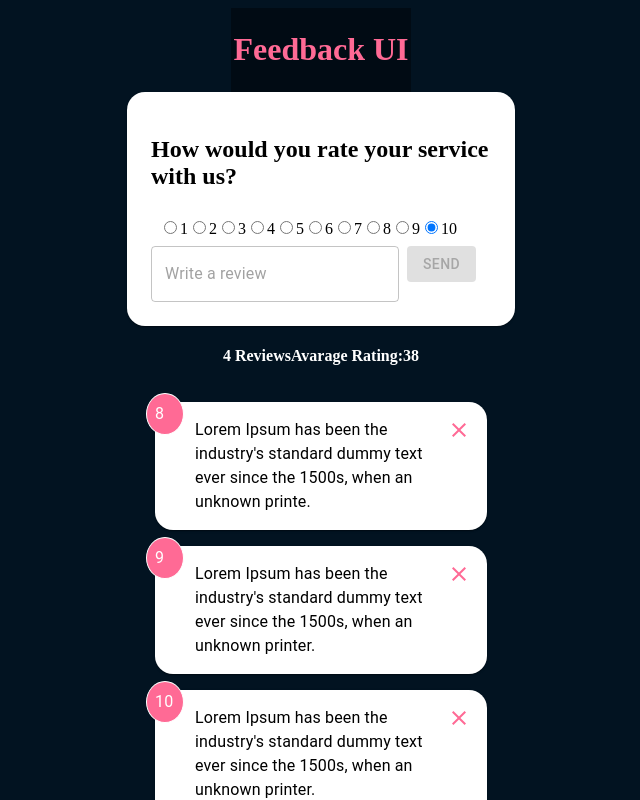
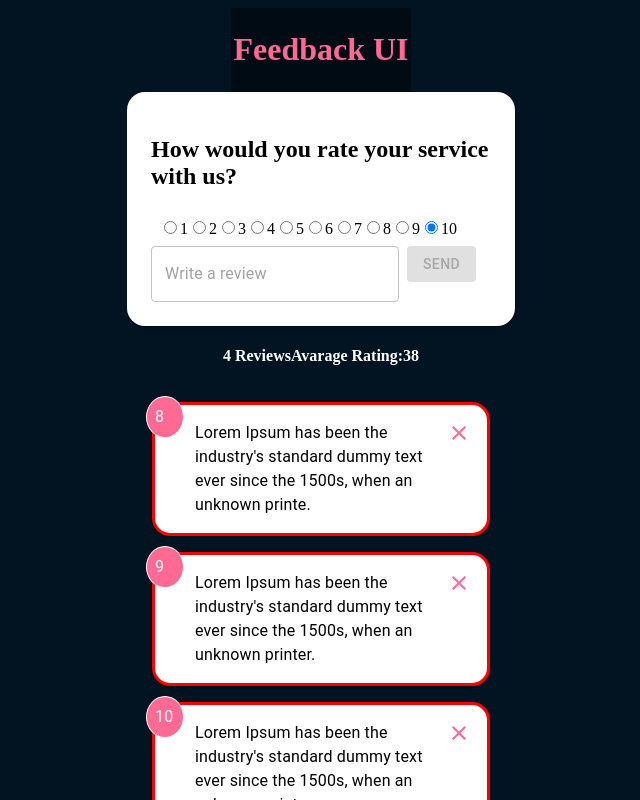
Before and after one commit to dagopia/Feedback-Ui, a React (Create React App) app: page / in a window 1280 px wide. Shown: the top 800 px of the page, without its empty margins (319-959 px from the left). Built offline with nearby package versions, Linux system fonts and the light colour scheme; the HTML template or start-up script is replaced by a standard one.

Commit message:
Check git remote.

```diff
--- a/src/componenets/FeedbackItem.js
+++ b/src/componenets/FeedbackItem.js
@@ -27,6 +27,7 @@ const FeedbackItem = ({ item, handleDelete }) => {
         m: 2,
         p: 2,
         display: "flex",
+        border: "3px solid red",
       }}
     >
       <Typography
```
